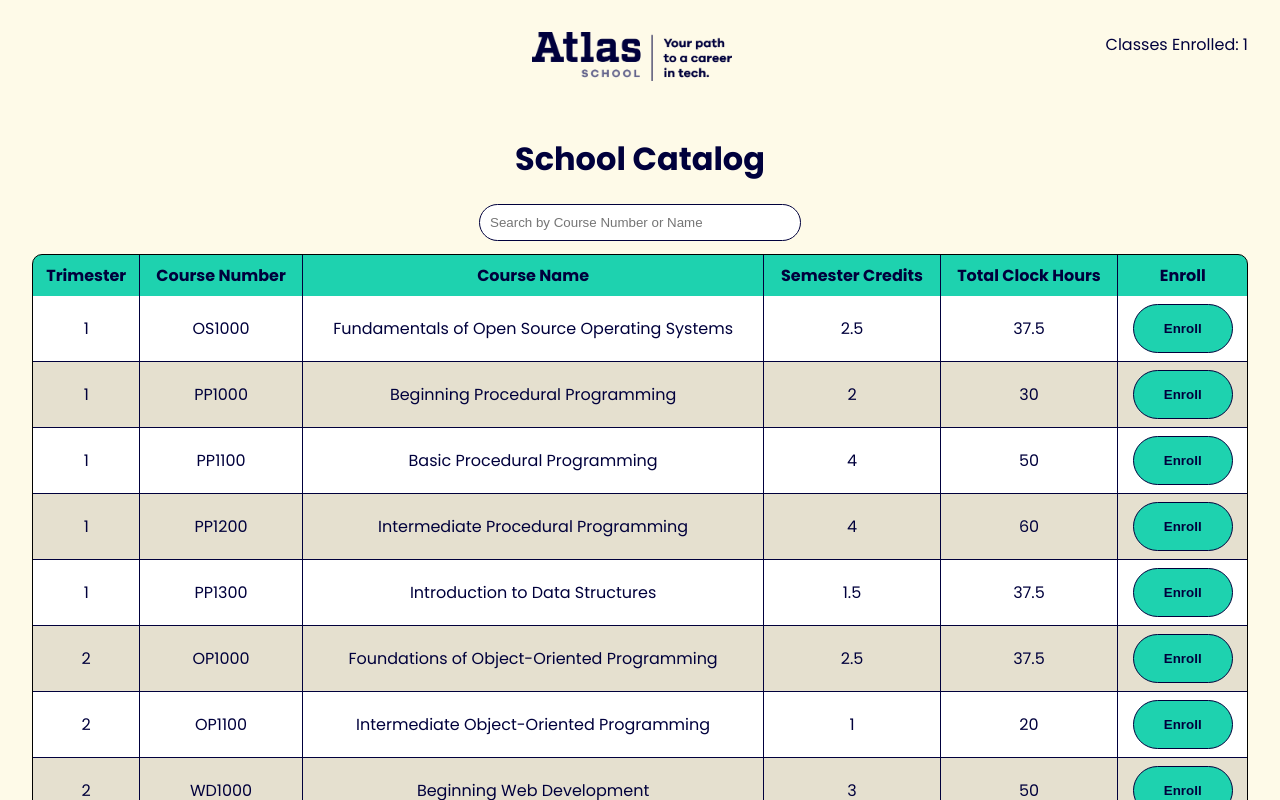
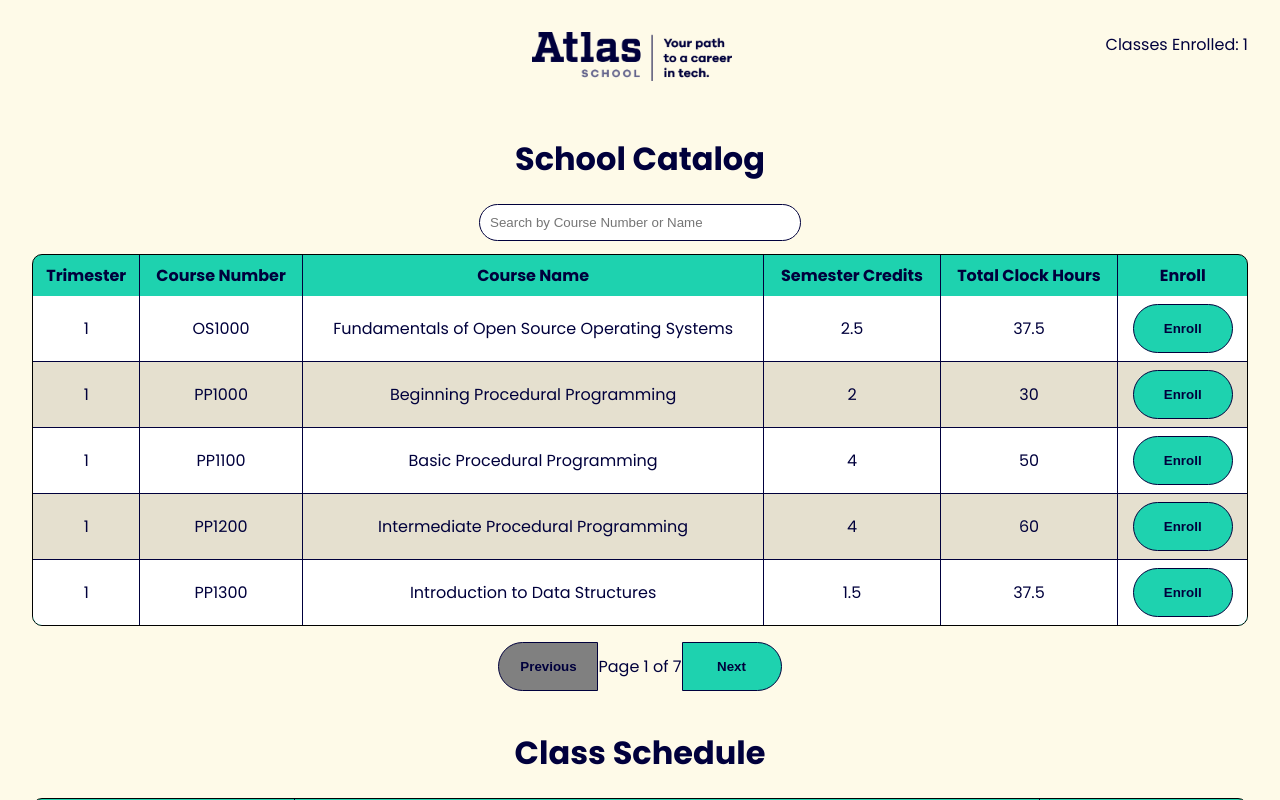
Before and after one commit to starles-barkley/atlas-react-state-intro, a React (Vite) app: page / in a window 1280 px wide. Shown: the top 800 px of the page. Built offline with nearby package versions, Linux system fonts and the light colour scheme.

Commit message:
add pagination capability through currentPage state and rowsPerPage

```diff
--- a/src/SchoolCatalog.jsx
+++ b/src/SchoolCatalog.jsx
@@ -5,6 +5,9 @@ export default function SchoolCatalog() {
   const [loading, setLoading] = useState(true);
   const [searchTerm, setSearchTerm] = useState("");
   const [sortConfig, setSortConfig] = useState({ key: null, direction: "ascending" });
+  const [currentPage, setCurrentPage] = useState(1);
+
+  const rowsPerPage = 5;
 
   useEffect(() => {
     // Fetch data from the API when the component mounts
@@ -52,6 +55,24 @@ export default function SchoolCatalog() {
     );
   });
 
+  const totalPages = Math.ceil(filteredCourses.length / rowsPerPage);
+  const currentData = filteredCourses.slice(
+    (currentPage - 1) * rowsPerPage,
+    currentPage * rowsPerPage
+  );
+
+  const handleNextPage = () => {
+    if (currentPage < totalPages) {
+      setCurrentPage((prevPage) => prevPage + 1);
+    }
+  };
+
+  const handlePreviousPage = () => {
+    if (currentPage > 1) {
+      setCurrentPage((prevPage) => prevPage - 1);
+    }
+  };
+
   return (
     <div className="school-catalog">
       <h1>School Catalog</h1>
@@ -77,8 +98,7 @@ export default function SchoolCatalog() {
           <tr>
             <td colSpan="6">Loading...</td>
           </tr>
-          ) : (
-            filteredCourses.map((course) => (
+        ) : currentData.map((course) => (
           <tr key={course.id}>
             <td>{course.trimester}</td>
             <td>{course.courseNumber}</td>
@@ -89,13 +109,19 @@ export default function SchoolCatalog() {
               <button>Enroll</button>
             </td>
           </tr>
-            ))
-          )}
+        ))}
       </tbody>
       </table>
       <div className="pagination">
-        <button>Previous</button>
-        <button>Next</button>
+        <button onClick={handlePreviousPage} disabled={currentPage === 1}>
+          Previous
+        </button>
+        <span>
+          Page {currentPage} of {totalPages}
+        </span>
+        <button onClick={handleNextPage} disabled={currentPage === totalPages}>
+          Next
+        </button>
       </div>
     </div>
   );
```
Lines whose indentation alone changed are shown as unchanged.
